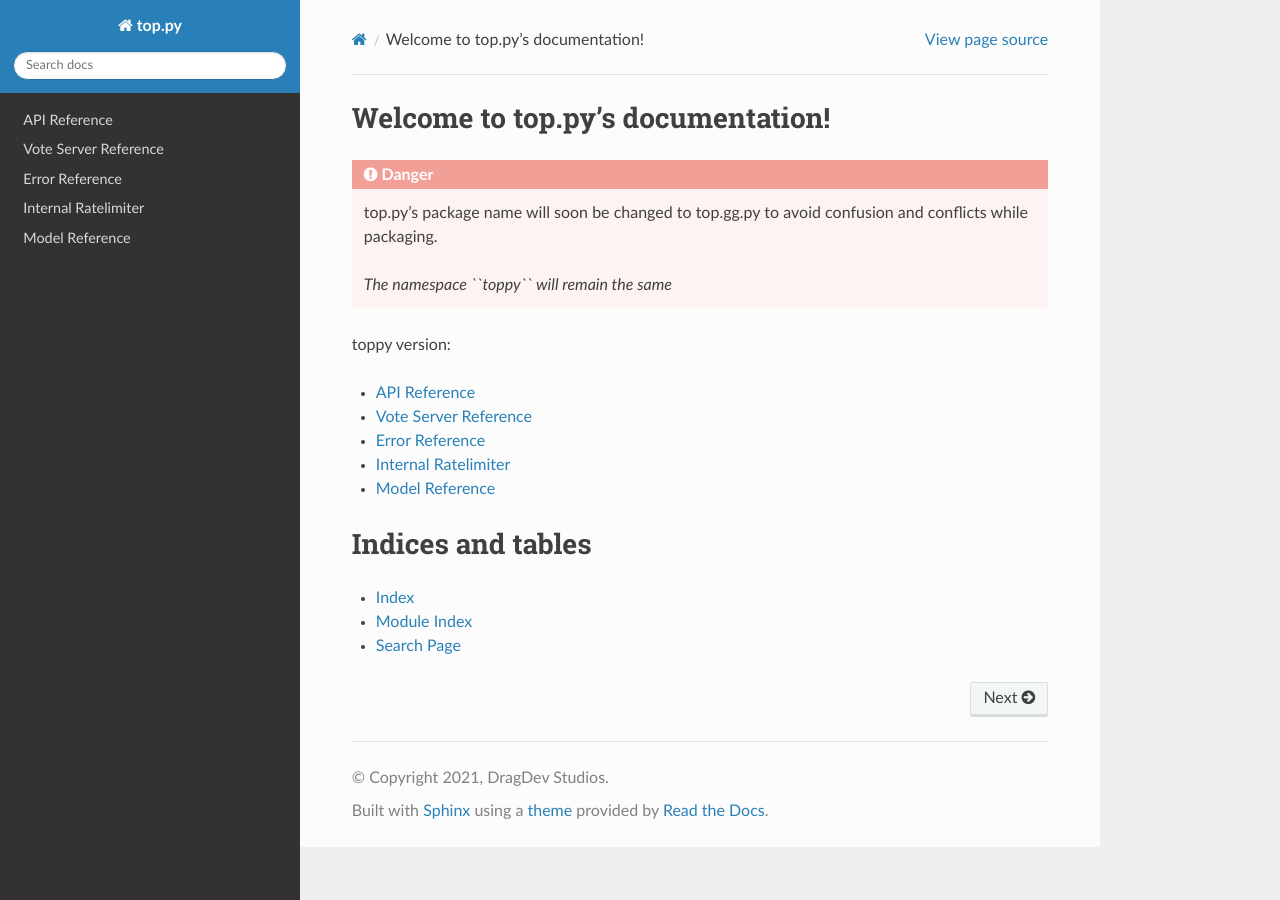
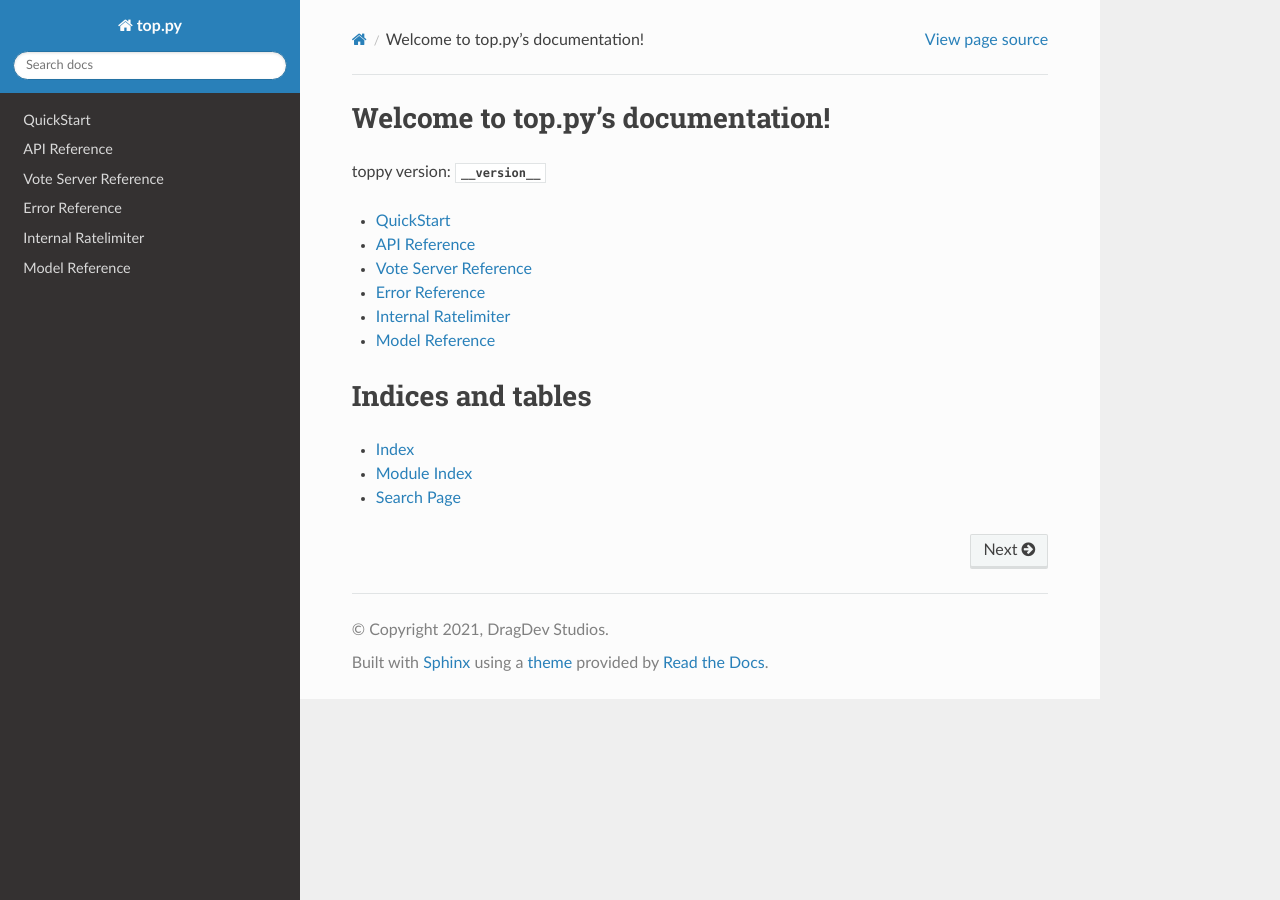
Before and after one commit to nexy7574/top.py, a Sphinx documentation site: the page built from docs/index.rst, in a window 1280 px wide. Built offline with Sphinx 7.4.7 and the Read the Docs theme 2.0.0, drawn with Linux system fonts in a browser that asks for light colours; the version number could not be read and is left out.

Commit message:
Docs update

```diff
--- a/docs/conf.py
+++ b/docs/conf.py
@@ -37,7 +37,10 @@ version = __version__
 # Add any Sphinx extension module names here, as strings. They can be
 # extensions coming with Sphinx (named 'sphinx.ext.*') or your custom
 # ones.
-extensions = ["sphinx.ext.autodoc", "sphinx.ext.duration", "sphinx.ext.intersphinx", "sphinx_rtd_theme"]
+extensions = [
+    "sphinx.ext.autodoc", "sphinx.ext.duration", "sphinx.ext.intersphinx", "sphinx_rtd_theme",
+    "sphinx.ext.autosectionlabel"
+]
 
 intersphinx_mapping = {
     "discord": ("https://discordpy.readthedocs.io/en/stable", None),
--- a/docs/index.rst
+++ b/docs/index.rst
@@ -6,17 +6,12 @@
 Welcome to top.py's documentation!
 ==================================
 
-.. danger::
-   top.py's package name will soon be changed to top.gg.py to avoid confusion
-   and conflicts while packaging.
-
-   *The namespace ``toppy`` will remain the same*
-
-toppy version:
+toppy version: :attr:`__version__`
 
 .. toctree::
    :maxdepth: 1
 
+   QuickStart.rst
    client.rst
    webhook server.rst
    errors.rst
--- a/docs/webhook server.rst
+++ b/docs/webhook server.rst
@@ -24,4 +24,4 @@ Example:
     bot.run("...")
     bot.webhook_server.cancel()  # closes the server. Not really needed when the program is quitting, but oh well.
 
-.. autofunc:: create_server
+.. function:: create_server
```
Also changed, not shown: docs/QuickStart.rst (added, +81 -0 lines).
